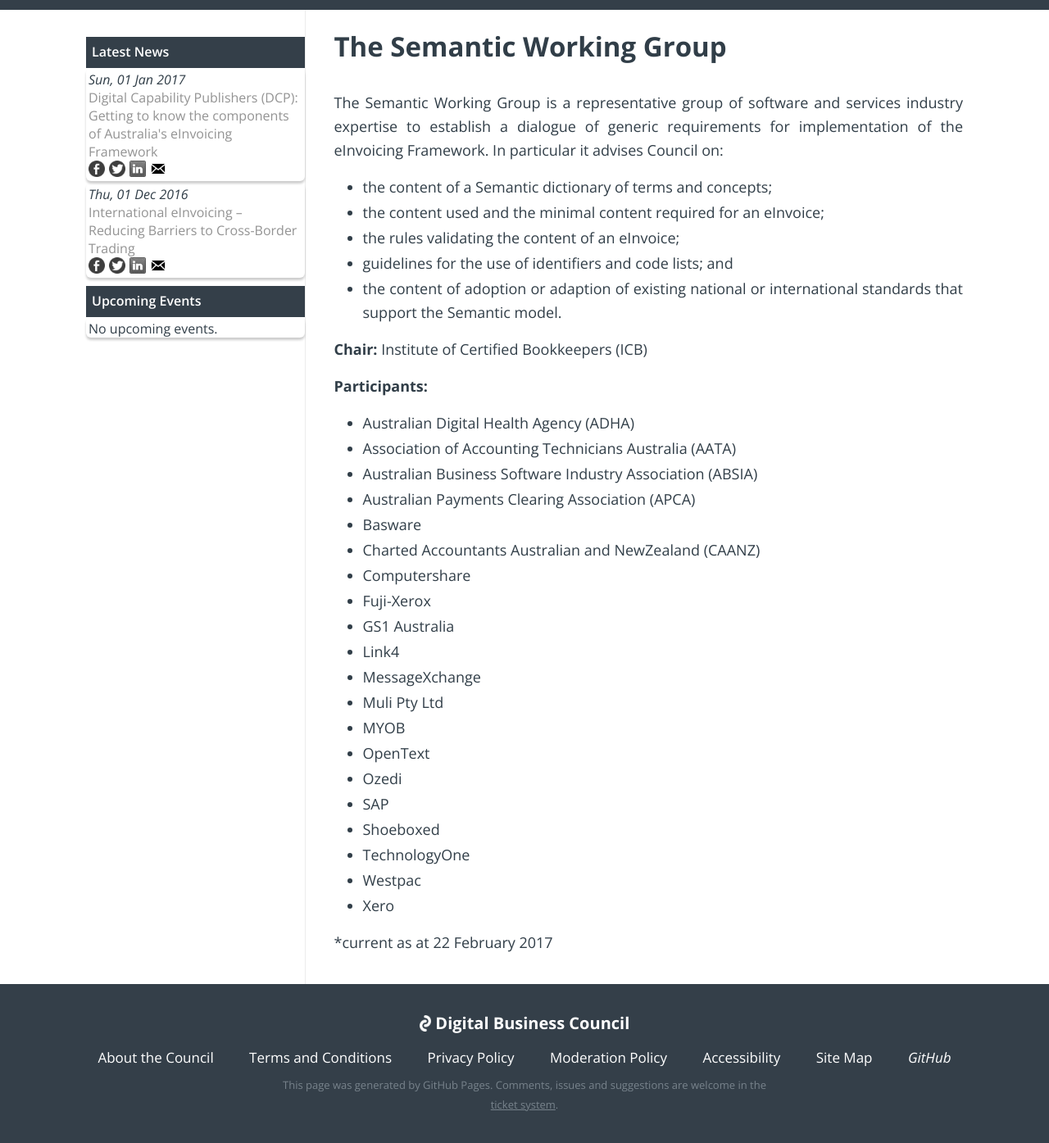
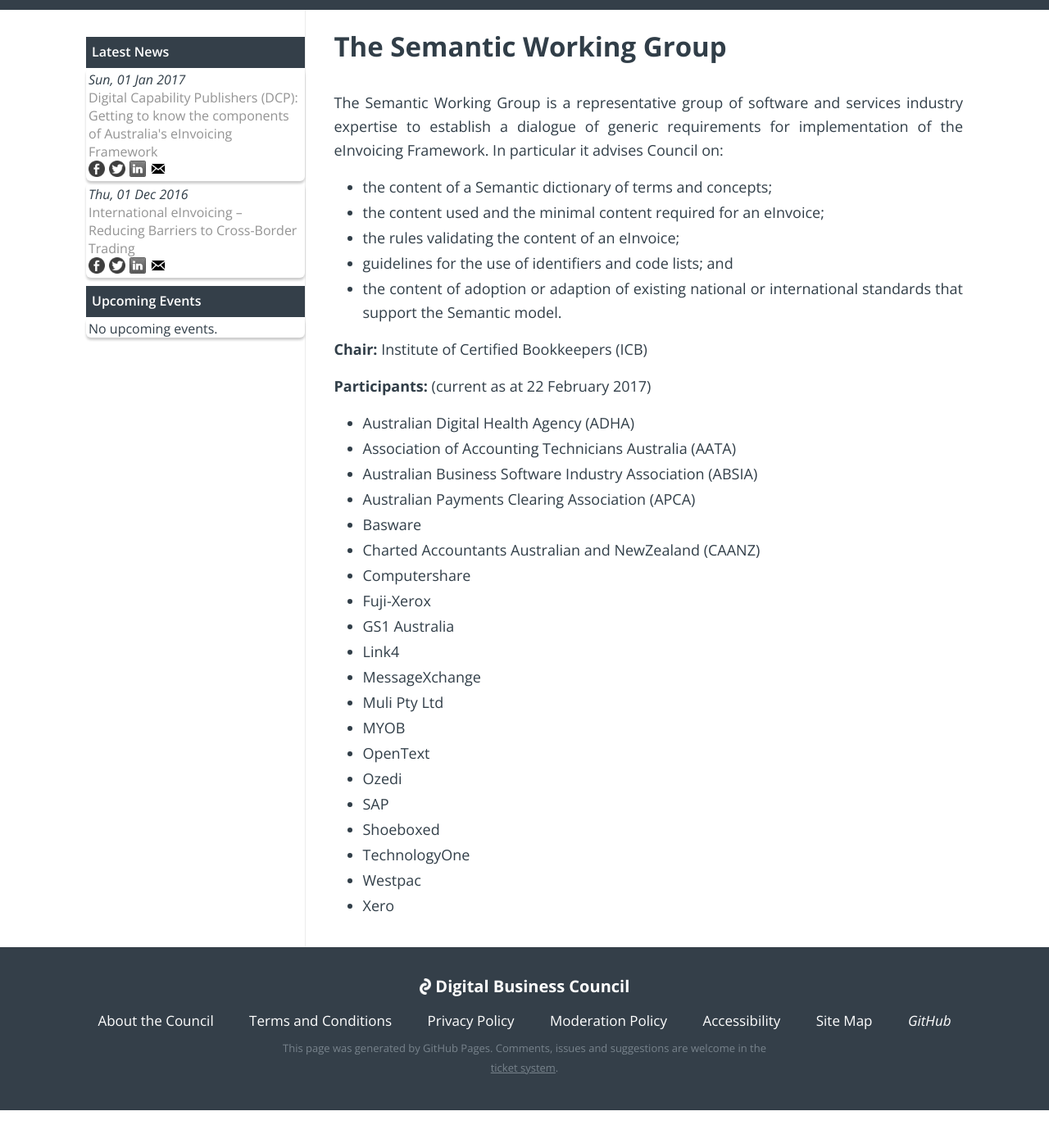
Before and after one commit to Digital-Business-Council/Digital-Business-Council.github.io, a Jekyll site: the page built from pages/about-us/semantic-working-group.md, in a window 1280 px wide and 1400 px high, scrolled down 268 px. Shown: the top 1395 px of the window at 82% size. Built offline with Jekyll 4.4.1, drawn with Linux system fonts in a browser that asks for light colours; after the commit the page ends 1623 px from its top, so only the background shows below that; some of the changed lines change nothing that is shown.

Commit message:
updated content

```diff
--- a/pages/about-us/semantic-working-group.md
+++ b/pages/about-us/semantic-working-group.md
@@ -15,7 +15,7 @@
 
 **Chair:** Institute of Certified Bookkeepers (ICB)
 
-**Participants:**
+**Participants:** (current as at 22 February 2017)
 - Australian Digital Health Agency (ADHA)
 - Association of Accounting Technicians Australia (AATA)
 - Australian Business Software Industry Association (ABSIA)
@@ -36,5 +36,3 @@
 - TechnologyOne
 - Westpac
 - Xero
-
-*current as at 22 February 2017
```
